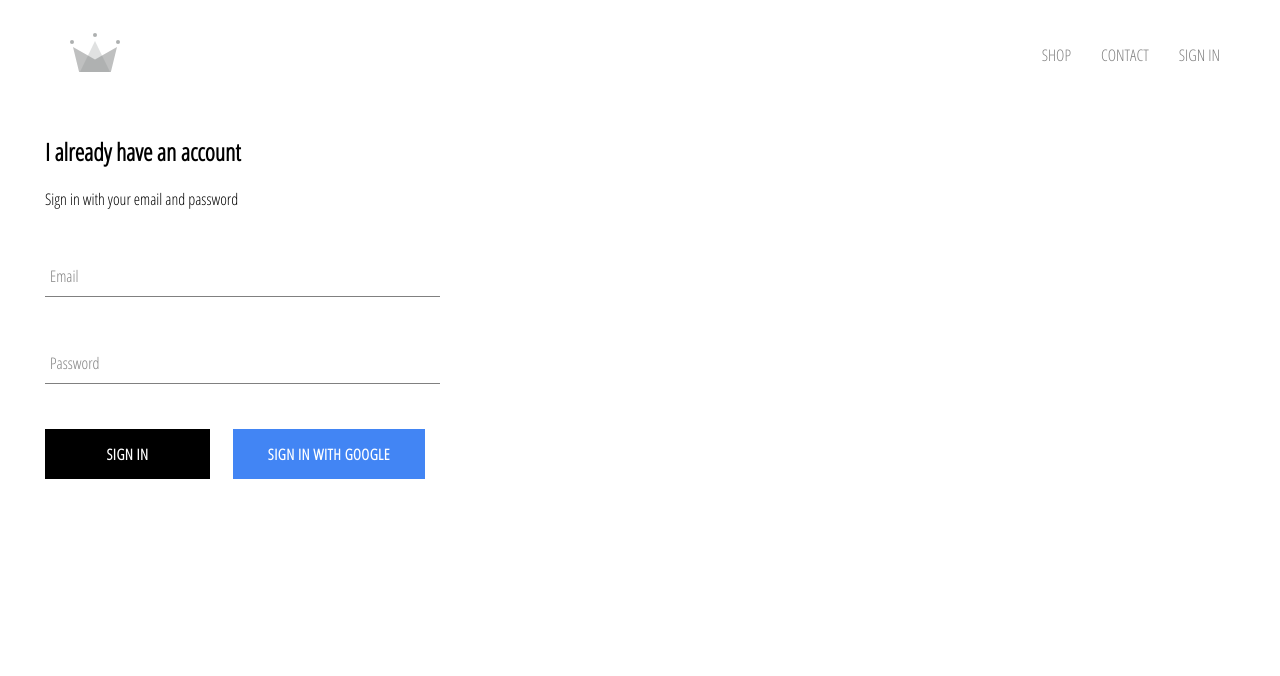
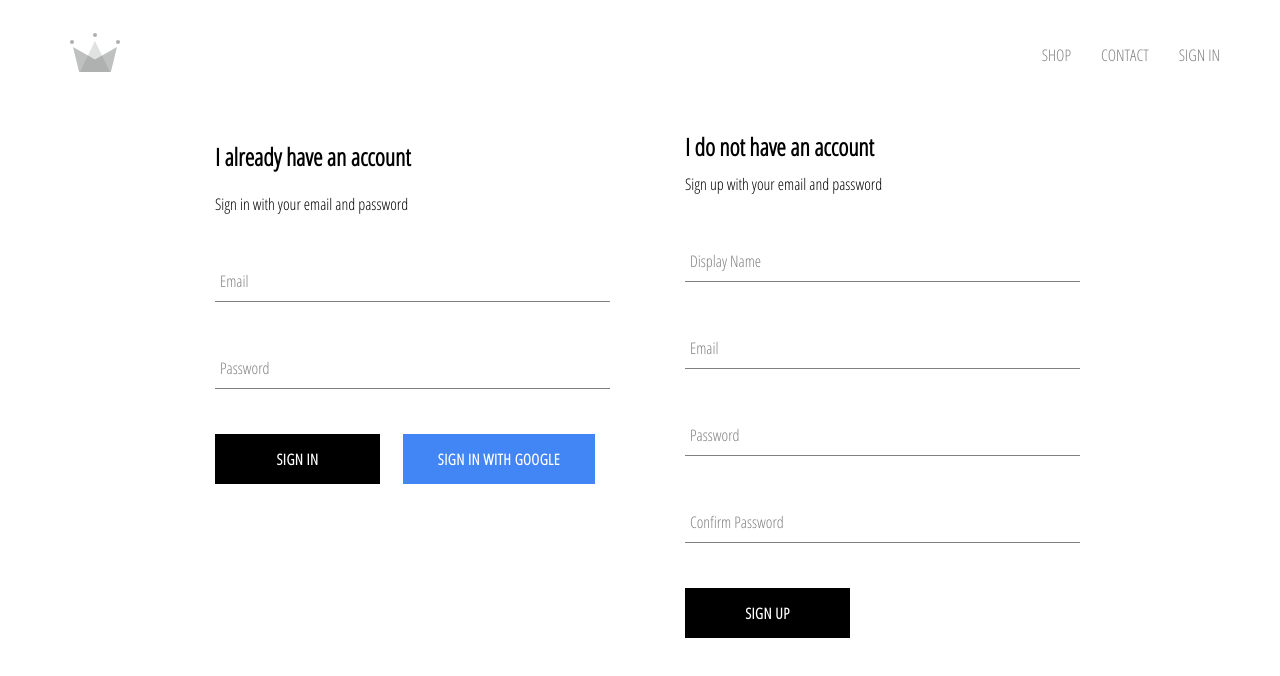
Before and after one commit to areddin409/crwn-clothing, a React (Create React App) app: page /sign-in in a window 1280 px wide. Shown: the top 676 px of the page. Built offline with nearby package versions, Linux system fonts and the light colour scheme; no server answers.

Commit message:
Created Sign up component

```diff
--- a/package.json
+++ b/package.json
@@ -3,6 +3,11 @@
   "version": "0.1.0",
   "private": true,
   "dependencies": {
+    "@emotion/react": "^11.4.1",
+    "@emotion/styled": "^11.3.0",
+    "@mui/icons-material": "^5.0.1",
+    "@mui/lab": "^5.0.0-alpha.49",
+    "@mui/material": "^5.0.2",
     "@testing-library/jest-dom": "^5.14.1",
     "@testing-library/react": "^11.2.7",
     "@testing-library/user-event": "^12.8.3",
--- a/public/index.html
+++ b/public/index.html
@@ -22,6 +22,14 @@
     <link
       href="https://fonts.googleapis.com/css2?family=Open+Sans+Condensed:ital,wght@0,300;1,300&display=swap"
       rel="stylesheet"
+    />
+    <link
+      rel="stylesheet"
+      href="https://fonts.googleapis.com/icon?family=Material+Icons"
+    />
+    <link
+      rel="stylesheet"
+      href="https://fonts.googleapis.com/css?family=Roboto:300,400,500,700&display=swap"
     />
     <!--
       Notice the use of %PUBLIC_URL% in the tags above.
--- a/src/App.js
+++ b/src/App.js
@@ -8,7 +8,7 @@ import HomePage from './pages/homepage/homepage.component';
 import ShopPage from './pages/shop/shop.component';
 import SignInAndSignUpPage from './pages/sign-in-and-sign-up/sign-in-and-sign-up.component';
 import Header from './components/header/header.component';
-import { auth } from './firebase/firebase.utils';
+import { auth, createUserProfileDocument } from './firebase/firebase.utils';
 
 class App extends React.Component {
   constructor() {
@@ -20,10 +20,22 @@ class App extends React.Component {
   }
 
   componentDidMount() {
-    this.unsubscribeFromAuth = auth.onAuthStateChanged((user) => {
-      this.setState({ currentUser: user });
+    this.unsubscribeFromAuth = auth.onAuthStateChanged(async (userAuth) => {
+      if (userAuth) {
+        const userRef = await createUserProfileDocument(userAuth);
 
-      console.log(user);
+        userRef.onSnapshot((snapShot) => {
+          this.setState({
+            currentUser: {
+              id: snapShot.id,
+              ...snapShot.data()
+            }
+          });
+          console.log(this.state);
+        });
+      } else {
+        this.setState({ currentUser: userAuth });
+      }
     });
   }
 
--- a/src/components/custom-button/custom-button.styles.scss
+++ b/src/components/custom-button/custom-button.styles.scss
@@ -24,8 +24,9 @@
     color: white;
 
     &:hover {
-      background-color: #3b78dc;
-      border: none;
+      background-color: white;
+      color: #4285f4;
+      border: 1px solid #4285f4;
     }
   }
 }
--- /dev/null
+++ b/src/components/sign-up/sign-up.component.jsx
@@ -0,0 +1,108 @@
+import React from 'react';
+
+import FormInput from '../form-input/form-input.component';
+import CustomButton from '../custom-button/custom-button.component';
+// import Alert from '@mui/material/Alert';
+// import AlertTitle from '@mui/material/AlertTitle';
+
+import { auth, createUserProfileDocument } from '../../firebase/firebase.utils';
+
+import './sign-up.styles.scss';
+
+class SignUp extends React.Component {
+  constructor() {
+    super();
+
+    this.state = {
+      displayName: '',
+      email: '',
+      password: '',
+      confirmPassword: ''
+    };
+  }
+
+  handleSubmit = async (event) => {
+    event.preventDefault();
+
+    const { displayName, email, password, confirmPassword } = this.state;
+
+    if (password !== confirmPassword) {
+      // <Alert severity='error'>
+      //   <AlertTitle>Error</AlertTitle>
+      //   This is an error alert — <strong>check it out!</strong>
+      // </Alert>;
+      alert('Passwords do not match');
+      return;
+    }
+
+    try {
+      const { user } = await auth.createUserWithEmailAndPassword(
+        email,
+        password
+      );
+
+      await createUserProfileDocument(user, { displayName });
+      this.setState({
+        displayName: '',
+        email: '',
+        password: '',
+        confirmPassword: ''
+      });
+    } catch (error) {
+      console.error(error);
+    }
+  };
+
+  handleChange = (event) => {
+    const { name, value } = event.target;
+
+    this.setState({ [name]: value });
+  };
+
+  render() {
+    const { displayName, email, password, confirmPassword } = this.state;
+    return (
+      <div className='sign-up'>
+        <h2 className='title'>I do not have an account</h2>
+        <span>Sign up with your email and password</span>
+        <form className='sign-up-form' onSubmit={this.handleSubmit}>
+          <FormInput
+            type='text'
+            name='displayName'
+            value={displayName}
+            onChange={this.handleChange}
+            label='Display Name'
+            required
+          />
+          <FormInput
+            type='email'
+            name='email'
+            value={email}
+            onChange={this.handleChange}
+            label='Email'
+            required
+          />
+          <FormInput
+            type='password'
+            name='password'
+            value={password}
+            onChange={this.handleChange}
+            label='Password'
+            required
+          />
+          <FormInput
+            type='password'
+            name='confirmPassword'
+            value={confirmPassword}
+            onChange={this.handleChange}
+            label='Confirm Password'
+            required
+          />
+          <CustomButton type='submit'>SIGN UP</CustomButton>
+        </form>
+      </div>
+    );
+  }
+}
+
+export default SignUp;
--- /dev/null
+++ b/src/components/sign-up/sign-up.styles.scss
@@ -0,0 +1,9 @@
+.sign-up {
+  display: flex;
+  flex-direction: column;
+  width: 380px;
+
+  .title {
+    margin: 10px 0;
+  }
+}
--- a/src/firebase/firebase.utils.js
+++ b/src/firebase/firebase.utils.js
@@ -11,6 +11,32 @@ const config = {
   appId: '1:171841884111:web:2fbeea3cbbd083115a0cba'
 };
 
+export const createUserProfileDocument = async (userAuth, additionalData) => {
+  if (!userAuth) return;
+
+  const userRef = firestore.doc(`users/${userAuth.uid}`);
+
+  const snapShot = await userRef.get('snapshot');
+
+  if (!snapShot.exists) {
+    const { displayName, email } = userAuth;
+    const createdAt = new Date();
+
+    try {
+      await userRef.set({
+        displayName,
+        email,
+        createdAt,
+        ...additionalData
+      });
+    } catch (error) {
+      console.error('error creating user', error.message);
+    }
+  }
+
+  return userRef;
+};
+
 firebase.initializeApp(config);
 
 export const auth = firebase.auth();
--- a/src/pages/sign-in-and-sign-up/sign-in-and-sign-up.component.jsx
+++ b/src/pages/sign-in-and-sign-up/sign-in-and-sign-up.component.jsx
@@ -2,12 +2,14 @@ import React from 'react';
 
 import './sign-in-and-sign-up.styles.scss';
 
-import SignIn from '../../components/sign-in/sign-in.component.jsx';
+import SignIn from '../../components/sign-in/sign-in.component';
+import SignUp from '../../components/sign-up/sign-up.component';
 
 function SignInAndSignUpPage() {
   return (
     <div className='sign-in-and-sign-up'>
       <SignIn />
+      <SignUp />
     </div>
   );
 }
--- a/src/pages/sign-in-and-sign-up/sign-in-and-sign-up.styles.scss
+++ b/src/pages/sign-in-and-sign-up/sign-in-and-sign-up.styles.scss
@@ -0,0 +1,6 @@
+.sign-in-and-sign-up {
+  width: 850px;
+  display: flex;
+  justify-content: space-between;
+  margin: 30px auto;
+}
```
Also changed, not shown: 1 other file (tests, documents, lock files or other folders).
